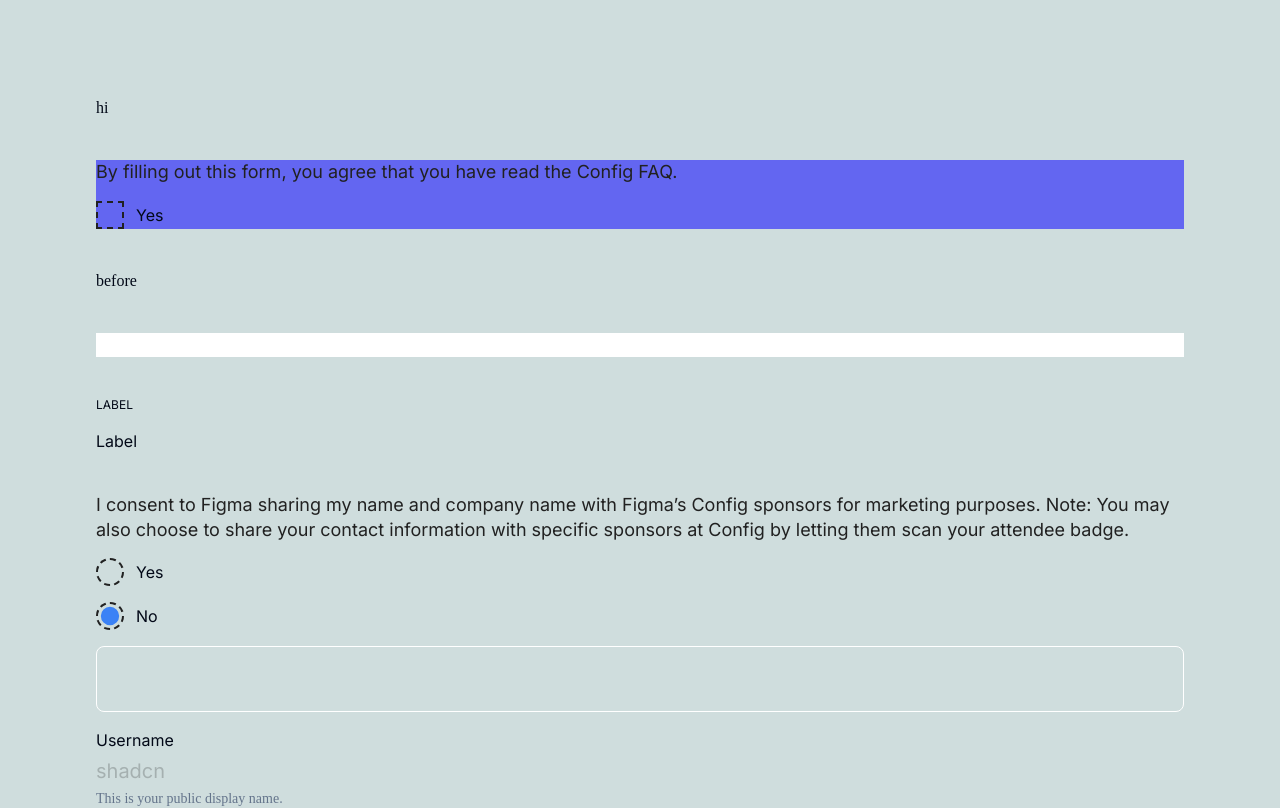
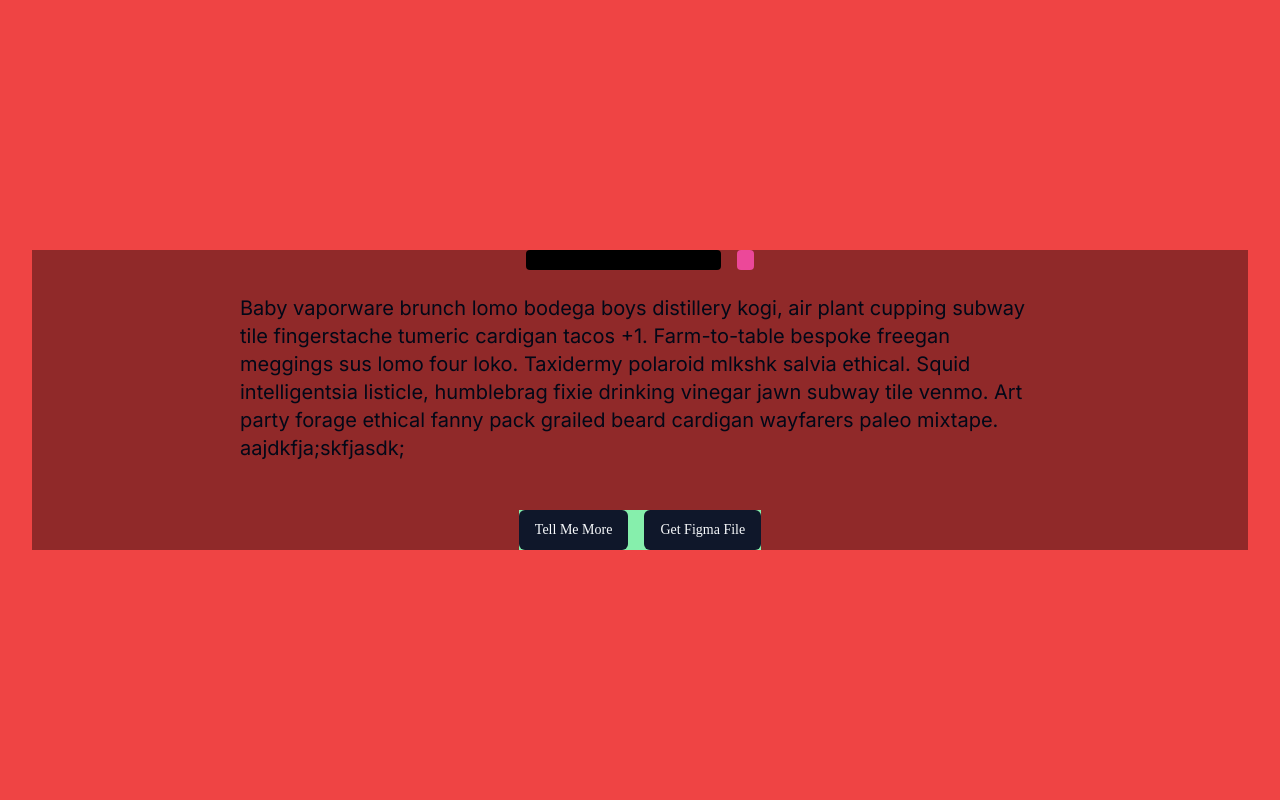
Before and after one commit to rttnbrgr/formkit, a Next.js app: page / in a window 1280 px wide. Shown: the top 808 px of the page. Built offline with nearby package versions, Linux system fonts and the light colour scheme.

Commit message:
wip: cleanup marketing page

```diff
--- a/src/app/page.tsx
+++ b/src/app/page.tsx
@@ -5,75 +5,37 @@ import { RadioGroup, RadioGroupItem } from "@/components/ui/radio-group";
 
 import { ProfileForm } from "@/components/form-demo";
 import { ContactForm } from "@/components/contact-form";
+import { Button } from "@/components/ui/button";
 
+// add semantic bg colors
+// Do you need non-semantic tailwind help?
+// md:bg-blue-500 lg:bg-green-500 xl:bg-purple-500
 export default function Home() {
   return (
-    <main className="flex min-h-screen flex-col justify-center p-24 bg-grey1">
-      <div className="flex flex-col gap-10 ">
-        {/* Checkbox */}
-        <div>hi</div>
-        <div className="flex flex-col gap-4 bg-indigo-500">
-          <div className="text-blackk font-sans text-lg font-normal leading-snug">
-            By filling out this form, you agree that you have read the Config
-            FAQ.
+    <main className="flex min-h-screen flex-col justify-start bg-grey1 px-8 py-12 sm:bg-red-500 sm:justify-center ">
+      <div className="flex flex-col items-center justify-center gap-12 bg-black/40">
+        <div className="flex flex-col items-center justify-center gap-6 max-w-[800px]">
+          {/* Logo */}
+          <div className="w-[228px] h-'[68px] flex gap-4">
+            <div className="h-5 rounded bg-black w-full" />
+            <div className="w-5 h-5 rounded bg-pink-500" />
           </div>
-          <LabelWrap>
-            <Checkbox id="terms" />
-            <Label htmlFor="terms">Yes</Label>
-          </LabelWrap>
+          {/* Copy */}
+          <div className="typography-2">
+            Baby vaporware brunch lomo bodega boys distillery kogi, air plant
+            cupping subway tile fingerstache tumeric cardigan tacos +1.
+            Farm-to-table bespoke freegan meggings sus lomo four loko. Taxidermy
+            polaroid mlkshk salvia ethical. Squid intelligentsia listicle,
+            humblebrag fixie drinking vinegar jawn subway tile venmo. Art party
+            forage ethical fanny pack grailed beard cardigan wayfarers paleo
+            mixtape. aajdkfja;skfjasdk;
+          </div>
         </div>
-
-        {/* Input */}
-        <div>before</div>
-        {/* <div className="flex flex-col gap-4 ">
-          <WrappedInput />
-        </div>
-        <div className="flex flex-col gap-4 ">
-          <WrappedInput placeholder="Placeholder" />
-        </div> */}
-        <div className="flex flex-col gap-4 ">
-          <input />
-        </div>
-        <div className="flex flex-col gap-4 ">
-          <Label size="small">Label</Label>
-          <Label size="default">Label</Label>
-        </div>
-
-        {/* RadioGroup */}
-        <div className="flex flex-col gap-4 ">
-          <div className="text-blackk font-sans text-lg font-normal leading-snug">
-            I consent to Figma sharing my name and company name with Figma’s
-            Config sponsors for marketing purposes. Note: You may also choose to
-            share your contact information with specific sponsors at Config by
-            letting them scan your attendee badge.
-          </div>
-          <RadioGroup defaultValue="comfortable">
-            <LabelWrap>
-              <RadioGroupItem value="default" id="r1" />
-              <Label htmlFor="r1">Yes</Label>
-            </LabelWrap>
-            <LabelWrap>
-              <RadioGroupItem value="comfortable" id="r2" />
-              <Label htmlFor="r2">No</Label>
-            </LabelWrap>
-          </RadioGroup>
+        <div className="flex flex-col gap-4 bg-green-300 w-full max-w-[390px] sm:flex-row sm:w-auto sm:max-w-fit">
+          <Button className="w-full">Tell Me More</Button>
+          <Button>Get Figma File</Button>
         </div>
       </div>
-      {/* foo */}
-      <div className="border border-white w-full rounded-lg py-8 px-4 my-4">
-        <div className="flex flex-col gap-4">
-          <div className="flex flex-row gap-4 ">
-            {/* <WrappedInput className="grow" />
-            <WrappedInput className="grow" placeholder="Placeholder" /> */}
-          </div>
-          {/* <WrappedInput /> */}
-        </div>
-      </div>
-      <ProfileForm />
-      <div className="mt-8"></div>
-      <hr />
-      <div className="mt-8"></div>
-      <ContactForm />
     </main>
   );
 }
```
